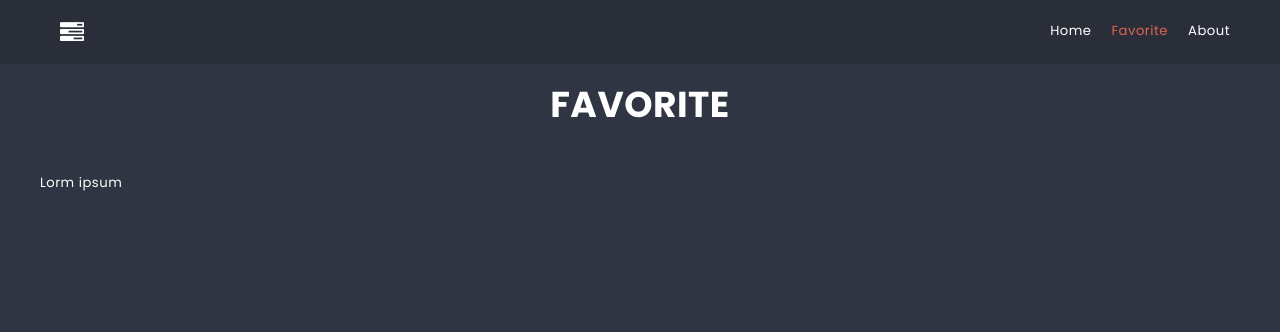
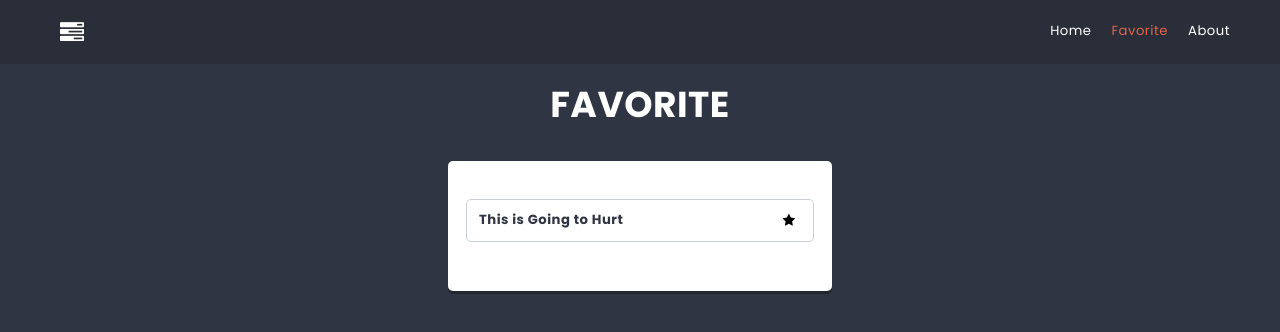
Before and after one commit to agnes365/react-project, a React (Create React App) app: page /favorite in a window 1280 px wide. Shown: the top 332 px of the page. Built offline with nearby package versions, Linux system fonts and the light colour scheme.

Commit message:
Add favorite

```diff
--- a/package.json
+++ b/package.json
@@ -6,6 +6,7 @@
     "@testing-library/jest-dom": "^5.16.1",
     "@testing-library/react": "^12.1.2",
     "@testing-library/user-event": "^13.5.0",
+    "clsx": "^1.1.1",
     "font-awesome": "^4.7.0",
     "react": "^17.0.2",
     "react-dom": "^17.0.2",
--- a/src/components/Card/Card.js
+++ b/src/components/Card/Card.js
@@ -1,8 +1,25 @@
 import styles from './Card.module.scss';
+import clsx from 'clsx';
+import { useState } from 'react';
+import { useDispatch } from 'react-redux';
+import { toggleCardFavorite } from '../../redux/store';
 
 const Card = props => {
+    const [isFavorite, setIsFavorite] = useState(props.isFavorite);
+
+    const dispatch = useDispatch();
+
+    const actionFavorite = e => {
+        e.preventDefault();
+        dispatch(toggleCardFavorite(props.id));
+        setIsFavorite(!isFavorite);
+    };
+
     return (
-        <li className={styles.card}>{props.title}</li>
+        <li className={styles.card}>
+            {props.title}
+            <button className={styles.btnFavorite} onClick={actionFavorite}><span className={clsx('fa', isFavorite ? 'fa-star': 'fa-star-o')} /></button>
+        </li>
     );
 };
 
--- a/src/components/Card/Card.module.scss
+++ b/src/components/Card/Card.module.scss
@@ -1,4 +1,4 @@
-@import '../../styles/settings.scss';
+@import "../../styles/settings.scss";
 
 .card {
     position: relative;
@@ -11,3 +11,12 @@
     justify-content: space-between;
     font-weight: bold;
 }
+
+.btnFavorite {
+    border: none;
+    background: transparent;
+}
+
+.btnFavorite:hover {
+    color: $color-warning;
+}
--- a/src/components/Column/Column.js
+++ b/src/components/Column/Column.js
@@ -15,7 +15,7 @@ const Column = props => {
                 {props.title}
             </h2>
             <ul className={styles.cards}>
-                {cards.map(card => <Card key={card.id} title={card.title} />)}
+                {cards.map(card => <Card key={card.id} id={card.id} title={card.title} isFavorite={card.isFavorite} />)}
             </ul>
             <CardForm columnId={props.id} />
         </article>
--- a/src/components/Favorite/Favorite.js
+++ b/src/components/Favorite/Favorite.js
@@ -1,3 +1,4 @@
+import FavoriteCards from '../FavoriteCards/FavoriteCards.js';
 import PageTitle from '../PageTitle/PageTitle.js';
 //import styles from './Favorite.module.scss';
 
@@ -5,7 +6,7 @@ const Favorite = () => {
     return (
         <div>
             <PageTitle>FAVORITE</PageTitle>
-            <p>Lorm ipsum</p>
+            <FavoriteCards />
         </div>
     );
 }
--- /dev/null
+++ b/src/components/FavoriteCards/FavoriteCards.js
@@ -0,0 +1,21 @@
+import styles from './FavoriteCards.module.scss';
+import Card from '../Card/Card';
+import { useSelector } from 'react-redux';
+import { getFavoridCards } from '../../redux/store';
+
+const FavoriteCards = () => {
+
+    const cards = useSelector(getFavoridCards);
+
+    return (
+        <div className={styles.list}>
+            <article className={styles.column}>
+                <ul className={styles.cards}>
+                    {cards.map(card => <Card key={card.id} id={card.id} title={card.title} isFavorite={card.isFavorite} />)}
+                </ul>
+            </article>
+        </div>
+    );
+}
+
+export default FavoriteCards;
--- /dev/null
+++ b/src/components/FavoriteCards/FavoriteCards.module.scss
@@ -0,0 +1,33 @@
+@use "sass:math";
+@import '../../styles/settings.scss';
+
+.list {
+  display: flex;
+  justify-content: center;
+}
+
+.column {
+  flex-shrink: 0;
+  width: calc(33% - 12px);
+  background: $color-light;
+  margin: 0 $base-size $base-size 0;
+  padding: ($base-size * 1.5);
+  border-radius: $radius;
+  box-shadow: 0 math.div($base-size, 4) 0 rgba(0,0,0,0.3);
+  color: $color-dark;
+
+  &:last-child {
+    margin: 0 0 $base-size 0;
+  }
+}
+
+.cards {
+  padding: math.div($base-size, 2) 0;
+}
+
+@media (max-width: 767px) {
+  .column {
+    width: 100%;
+    margin: 0 0 $base-size 0;
+  }
+}
--- a/src/redux/initialState.js
+++ b/src/redux/initialState.js
@@ -27,12 +27,12 @@ const initialState = {
   ],
 
   cards: [
-    { id: '1', columnId: '1', title: 'This is Going to Hurt' },
-    { id: '2', columnId: '1', title: 'Interpreter of Maladies' },
-    { id: '3', columnId: '2', title: 'Harry Potter' },
-    { id: '4', columnId: '2', title: 'Star Wars' },
-    { id: '5', columnId: '3', title: 'The Witcher' },
-    { id: '6', columnId: '3', title: 'Skyrim' }
+    { id: '1', columnId: '1', isFavorite: true, title: 'This is Going to Hurt' },
+    { id: '2', columnId: '1', isFavorite: false, title: 'Interpreter of Maladies' },
+    { id: '3', columnId: '2', isFavorite: false, title: 'Harry Potter' },
+    { id: '4', columnId: '2', isFavorite: false, title: 'Star Wars' },
+    { id: '5', columnId: '3', isFavorite: false, title: 'The Witcher' },
+    { id: '6', columnId: '3', isFavorite: false, title: 'Skyrim' }
   ],
 
   lists: [
--- a/src/redux/store.js
+++ b/src/redux/store.js
@@ -5,6 +5,9 @@ import strContains from '../utils/strContains'
 
 export const getFilteredCards = ({ cards, searchString }, columnId) => cards
     .filter(card => card.columnId === columnId && strContains(card.title, searchString));
+
+export const getFavoridCards = ({ cards }) => cards
+    .filter(card => card.isFavorite === true);
 
 export const getAllColumns = ({ columns }) => columns;
 
@@ -20,6 +23,8 @@ export const addCard = payload => ({ type: 'ADD_CARD', payload });
 
 export const addList = payload => ({ type: 'ADD_LIST', payload });
 
+export const toggleCardFavorite = payload => ({ type: 'TOGGLE_CARD_FAVORITE', payload });
+
 export const updateSearchString = (search) => ({ type: 'UPDATE_SEARCHSTRING', payload: search });
 
 const reducer = (state, action) => {
@@ -32,6 +37,8 @@ const reducer = (state, action) => {
             return { ...state, searchString: action.payload };
         case 'ADD_LIST':
             return { ...state, lists: [...state.lists, { id: shortid(), ...action.payload }] };
+        case 'TOGGLE_CARD_FAVORITE':
+            return { ...state, cards: state.cards.map(card => (card.id === action.payload) ? { ...card, isFavorite: !card.isFavorite } : card) };
         default:
             return state;
     }
```
Also changed, not shown: 1 other file (tests, documents, lock files or other folders).
